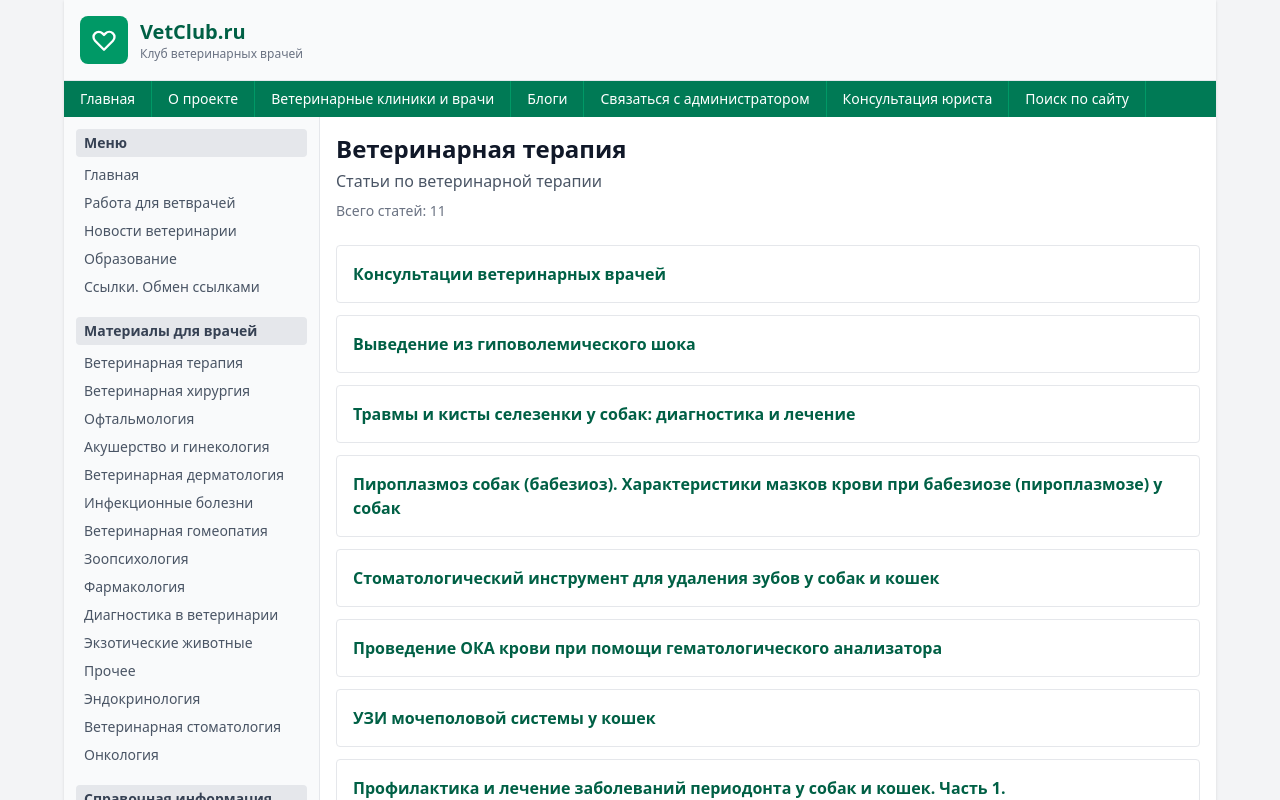
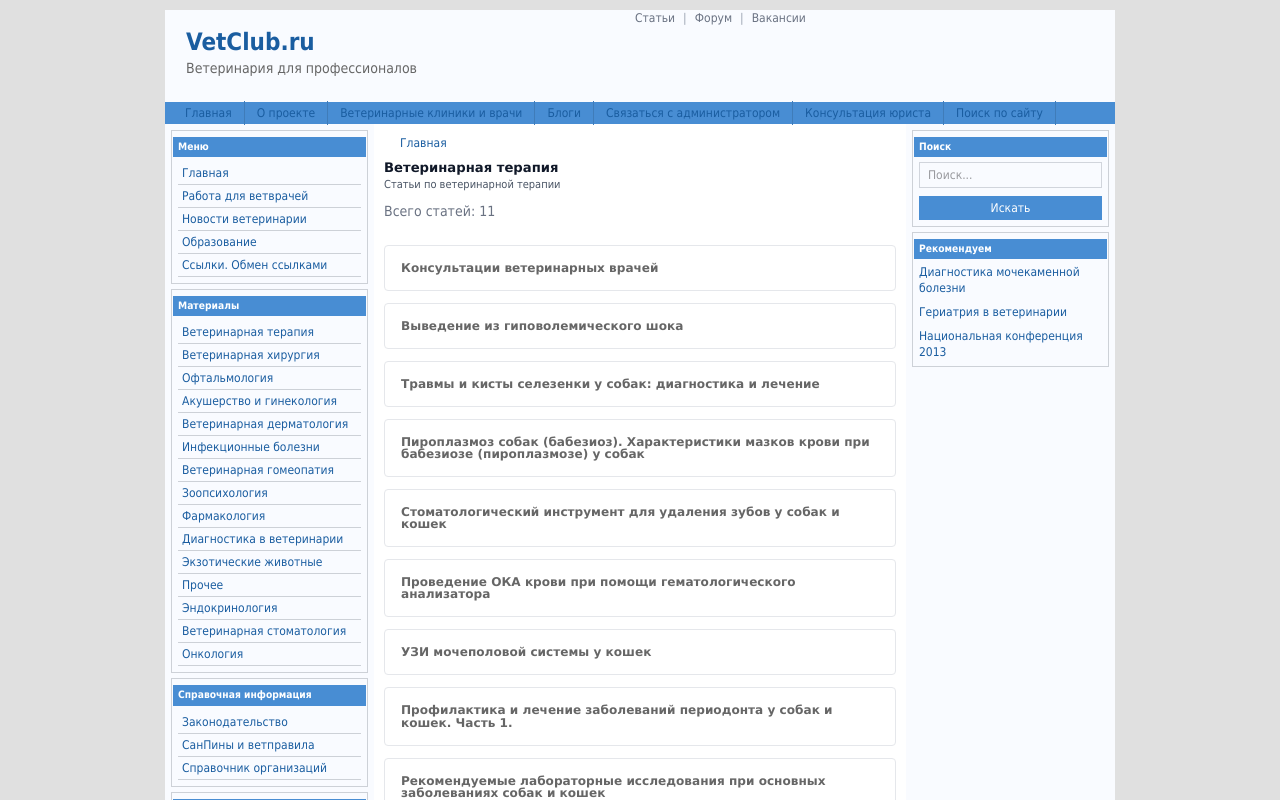
Before and after one commit to veterinar/vetclub-next, a Next.js app: page /category/therapy in a window 1280 px wide. Shown: the top 800 px of the page. Built offline with nearby package versions, Linux system fonts and the light colour scheme.

Commit message:
Original Joomla style: blue theme, 3-column layout, modules

```diff
--- a/src/app/globals.css
+++ b/src/app/globals.css
@@ -3,12 +3,120 @@
 @plugin "@tailwindcss/typography";
 
 :root {
-  --font-sans: ui-sans-serif, system-ui, -apple-system, BlinkMacSystemFont,
+  --font-sans: Tahoma, ui-sans-serif, system-ui, -apple-system, BlinkMacSystemFont,
     "Segoe UI", Roboto, "Helvetica Neue", Arial, sans-serif;
   --font-mono: ui-monospace, SFMono-Regular, Menlo, Monaco, Consolas,
     "Liberation Mono", "Courier New", monospace;
+  --color-primary: #488dd3;
+  --color-primary-dark: #3f7cb9;
+  --color-bg: #e0e0e0;
+  --color-text: #3a393e;
+  --color-link: #1a5da0;
+  --color-sidebar: #f9fbff;
+  --color-content: #ffffff;
+  --color-heading: #c00;
 }
 
 body {
   font-family: var(--font-sans);
+  color: var(--color-text);
+  background: var(--color-bg);
+  font-size: 11px;
+  line-height: 130%;
 }
+
+a {
+  color: var(--color-link);
+  text-decoration: none;
+}
+
+a:hover {
+  text-decoration: underline;
+}
+
+h1, h2, h3, h4, h5, h6 {
+  font-family: Verdana, Arial, Tahoma, Helvetica, sans-serif;
+  font-weight: 700;
+  line-height: 100%;
+}
+
+h1 { font-size: 120%; }
+h2 { font-size: 110%; color: #666; }
+h3 { font-size: 100%; }
+
+.module-heading {
+  color: #fff;
+  background: var(--color-primary);
+  padding: 5px;
+  margin: 0 -5px 5px -5px;
+  font-weight: 700;
+  font-size: 93%;
+  line-height: 100%;
+}
+
+.content-box {
+  background: var(--color-content);
+  border: 1px solid #e0e0e0;
+  padding: 6px 5px;
+  margin-bottom: 5px;
+}
+
+.sidebar-box {
+  background: var(--color-sidebar);
+  border: 1px solid #cdd1d7;
+  padding: 6px;
+  margin-bottom: 5px;
+}
+
+.component-heading {
+  color: #fff;
+  background: var(--color-primary);
+  margin-top: 6px;
+  margin-bottom: 10px;
+  margin-left: -4px;
+  margin-right: -4px;
+  padding: 6px;
+  font-weight: 700;
+}
+
+.content-heading {
+  color: #c00;
+  background: #f4f7fe;
+  font-size: 110%;
+  font-weight: 700;
+  padding: 5px 0;
+}
+
+.small-text {
+  font-size: 90%;
+}
+
+.section-header {
+  color: #a3a8af;
+  background: #e0e0e0;
+  font-weight: 700;
+  padding: 0 4px;
+  line-height: 20px;
+}
+
+.nav-link {
+  display: block;
+  padding: 3px 0;
+  text-indent: 4px;
+  width: 100%;
+  border-bottom: 1px solid #cdd1d7;
+}
+
+.nav-link:hover {
+  background: var(--color-primary);
+  color: #fff;
+  text-decoration: none;
+}
+
+.pathway {
+  display: block;
+  margin-top: 5px;
+  font-weight: 400;
+  padding-left: 8px;
+  margin-bottom: 10px;
+}
--- a/src/app/layout.tsx
+++ b/src/app/layout.tsx
@@ -1,8 +1,8 @@
 import type { Metadata } from "next";
 import { Geist, Geist_Mono } from "next/font/google";
 import "./globals.css";
+import menuData from "@/data/menu.json";
 import Link from "next/link";
-import menuData from "@/data/menu.json";
 
 const geistSans = Geist({
   variable: "--font-geist-sans",
@@ -15,8 +15,8 @@ const geistMono = Geist_Mono({
 });
 
 export const metadata: Metadata = {
-  title: "Клуб ветеринарных врачей VetClub.ru",
-  description: "Социальная сеть для ветеринарных врачей. Справочная информация, обмен опытом, форум, вакансии, блоги.",
+  title: "VetClub.ru - Ветеринария для профессионалов",
+  description: "Первая в России социальная сеть ветеринарных врачей",
 };
 
 export default function RootLayout({
@@ -26,123 +26,163 @@ export default function RootLayout({
 }>) {
   return (
     <html lang="ru">
-      <body
-        className={`${geistSans.variable} ${geistMono.variable} antialiased bg-gray-100 text-gray-900 min-h-screen`}
-      >
-        <div className="max-w-6xl mx-auto bg-white min-h-screen shadow-sm">
-          {/* Header / Logo */}
-          <div className="bg-gray-50 border-b border-gray-200">
-            <div className="p-4">
-              <Link href="/" className="flex items-center gap-3">
-                <div className="w-12 h-12 bg-emerald-600 rounded-lg flex items-center justify-center">
-                  <svg xmlns="http://www.w3.org/2000/svg" className="w-7 h-7 text-white" fill="none" viewBox="0 0 24 24" stroke="currentColor">
-                    <path strokeLinecap="round" strokeLinejoin="round" strokeWidth={2} d="M4.318 6.318a4.5 4.5 0 000 6.364L12 20.364l7.682-7.682a4.5 4.5 0 00-6.364-6.364L12 7.636l-1.318-1.318a4.5 4.5 0 00-6.364 0z" />
-                  </svg>
+      <body className={`${geistSans.variable} ${geistMono.variable} antialiased min-h-screen`}>
+        <div className="wrapper" style={{ maxWidth: 950, margin: '0 auto' }}>
+          {/* Top Header */}
+          <div id="top-head" style={{ border: '0 6px solid #bec1c7', background: '#f9fbff', height: 92 }}>
+            <div className="relative">
+              <span id="logo" style={{ position: 'absolute', top: 16, left: 21, width: 317, height: 68 }}>
+                <Link href="/" className="text-2xl font-bold" style={{ color: '#1a5da0' }}>
+                  VetClub.ru
+                </Link>
+                <span className="block text-sm" style={{ color: '#666' }}>Ветеринария для профессионалов</span>
+              </span>
+              <div id="top-mod" style={{ margin: '10px 5px 10px 470px', height: 47, overflow: 'hidden' }}>
+                <div className="flex items-center gap-2 text-xs">
+                  <span className="text-gray-500">Статьи</span>
+                  <span className="text-gray-400">|</span>
+                  <span className="text-gray-500">Форум</span>
+                  <span className="text-gray-400">|</span>
+                  <span className="text-gray-500">Вакансии</span>
                 </div>
-                <div>
-                  <h1 className="text-xl font-bold text-emerald-800">VetClub.ru</h1>
-                  <p className="text-xs text-gray-500">Клуб ветеринарных врачей</p>
               </div>
-              </Link>
             </div>
           </div>
 
-          {/* Top Navigation */}
-          <nav className="bg-emerald-700 text-white">
-            <div className="flex flex-wrap">
-              {menuData.top.map((item, i) => (
+          {/* Horizontal Menu */}
+          <div id="horiz-menu" style={{ border: '6px 6px 0 6px solid #bec1c7', background: '#488dd3', height: 22 }}>
+            <nav className="flex items-center px-2 h-full">
+              {menuData.top.map((item) => (
                 <Link
-                  key={i}
+                  key={item.href}
                   href={item.href}
-                  className="px-4 py-2 text-sm hover:bg-emerald-800 transition-colors border-r border-emerald-600"
+                  className="text-white text-xs px-3 py-1 hover:bg-[#3f7cb9]"
+                  style={{ borderRight: '1px solid #3f7cb9' }}
+                >
+                  {item.name}
+                </Link>
+              ))}
+            </nav>
+          </div>
+
+          {/* Main Content Area */}
+          <div id="outer-border" style={{ border: '0 6px 6px 6px solid #e0e0e0' }}>
+            <table className="outer w-full" cellPadding={0} cellSpacing={0}>
+              <tbody>
+                <tr className="align-top">
+                  {/* Left Sidebar */}
+                  <td className="left" style={{ width: '22%', border: '6px 6px 0 6px solid #cdd1d7', background: '#f9fbff', padding: 6 }}>
+                    <div className="sidepad">
+                      <div className="sidebar-box">
+                        <div className="module-heading">Меню</div>
+                        {menuData.left.map((item) => (
+                          <Link
+                            key={item.href}
+                            href={item.href}
+                            className="nav-link text-xs"
                           >
                             {item.name}
                           </Link>
                         ))}
                       </div>
-          </nav>
 
-          {/* Main Content Area */}
-          <div className="flex">
-            {/* Sidebar */}
-            <aside className="w-64 bg-gray-50 border-r border-gray-200 flex-shrink-0">
-              <div className="p-3">
-                {/* Menu Module */}
-                <div className="mb-4">
-                  <h3 className="bg-gray-200 text-gray-700 text-sm font-bold px-2 py-1 rounded mb-1">Меню</h3>
-                  <div className="space-y-0">
-                    {menuData.left.map((item, i) => (
+                      <div className="sidebar-box">
+                        <div className="module-heading">Материалы</div>
+                        {menuData.materials.map((item) => (
                           <Link
-                        key={i}
+                            key={item.href}
                             href={item.href}
-                        className="block px-2 py-1 text-sm text-gray-600 hover:bg-gray-200 hover:text-emerald-700 transition-colors"
+                            className="nav-link text-xs"
+                          >
+                            {item.name}
+                          </Link>
+                        ))}
+                      </div>
+
+                      <div className="sidebar-box">
+                        <div className="module-heading">Справочная информация</div>
+                        {menuData.reference.map((item) => (
+                          <Link
+                            key={item.href}
+                            href={item.href}
+                            className="nav-link text-xs"
+                          >
+                            {item.name}
+                          </Link>
+                        ))}
+                      </div>
+
+                      <div className="sidebar-box">
+                        <div className="module-heading">Справочники</div>
+                        {menuData.guides.map((item) => (
+                          <Link
+                            key={item.href}
+                            href={item.href}
+                            className="nav-link text-xs"
                           >
                             {item.name}
                           </Link>
                         ))}
                       </div>
                     </div>
+                  </td>
 
-                {/* Materials Module */}
-                <div className="mb-4">
-                  <h3 className="bg-gray-200 text-gray-700 text-sm font-bold px-2 py-1 rounded mb-1">Материалы для врачей</h3>
-                  <div className="space-y-0">
-                    {menuData.materials.map((item, i) => (
-                      <Link
-                        key={i}
-                        href={item.href}
-                        className="block px-2 py-1 text-sm text-gray-600 hover:bg-gray-200 hover:text-emerald-700 transition-colors"
-                      >
-                        {item.name}
-                      </Link>
-                    ))}
+                  {/* Middle Content */}
+                  <td className="middle" style={{ border: '6px 6px 0 6px solid #e0e0e0', background: '#fff', padding: '6px 10px' }}>
+                    <div className="padding">
+                      <div className="pathway">
+                        <span className="pathway text-xs">
+                          <Link href="/" className="hover:underline">Главная</Link>
+                        </span>
                       </div>
+                      {children}
+                    </div>
+                  </td>
+
+                  {/* Right Sidebar */}
+                  <td className="right" style={{ width: '22%', border: '6px 6px 0 6px solid #cdd1d7', background: '#f9fbff', padding: 6 }}>
+                    <div className="sidepad">
+                      <div className="sidebar-box">
+                        <div className="module-heading">Поиск</div>
+                        <form className="flex flex-col gap-2">
+                          <input
+                            type="text"
+                            placeholder="Поиск..."
+                            className="w-full px-2 py-1 text-xs border border-gray-300"
+                          />
+                          <button type="submit" className="text-xs bg-[#488dd3] text-white px-2 py-1">
+                            Искать
+                          </button>
+                        </form>
                       </div>
 
-                {/* Reference Module */}
-                <div className="mb-4">
-                  <h3 className="bg-gray-200 text-gray-700 text-sm font-bold px-2 py-1 rounded mb-1">Справочная информация</h3>
-                  <div className="space-y-0">
-                    {menuData.reference.map((item, i) => (
-                      <Link
-                        key={i}
-                        href={item.href}
-                        className="block px-2 py-1 text-sm text-gray-600 hover:bg-gray-200 hover:text-emerald-700 transition-colors"
-                      >
-                        {item.name}
+                      <div className="sidebar-box">
+                        <div className="module-heading">Рекомендуем</div>
+                        <div className="text-xs space-y-2">
+                          <Link href="/content/view/58/63/" className="block hover:underline">
+                            Диагностика мочекаменной болезни
                           </Link>
-                    ))}
-                  </div>
-                </div>
-
-                {/* Guides Module */}
-                <div className="mb-4">
-                  <h3 className="bg-gray-200 text-gray-700 text-sm font-bold px-2 py-1 rounded mb-1">Справочники</h3>
-                  <div className="space-y-0">
-                    {menuData.guides.map((item, i) => (
-                      <Link
-                        key={i}
-                        href={item.href}
-                        className="block px-2 py-1 text-sm text-gray-600 hover:bg-gray-200 hover:text-emerald-700 transition-colors"
-                      >
-                        {item.name}
+                          <Link href="/content/view/385/73/" className="block hover:underline">
+                            Гериатрия в ветеринарии
                           </Link>
-                    ))}
+                          <Link href="/content/view/387/57/" className="block hover:underline">
+                            Национальная конференция 2013
+                          </Link>
                         </div>
                       </div>
                     </div>
-            </aside>
-
-            {/* Content */}
-            <main className="flex-1 p-4">
-              {children}
-            </main>
+                  </td>
+                </tr>
+              </tbody>
+            </table>
           </div>
 
           {/* Footer */}
-          <footer className="bg-gray-100 border-t border-gray-200 p-4 text-center text-sm text-gray-500">
-            <p>© 2008–2026 VetClub.ru — Клуб ветеринарных врачей</p>
-          </footer>
+          <div id="bot-footer" style={{ border: '6px 6px 0 6px solid #cdd1d7', background: '#babfc7', height: 38, textAlign: 'center', lineHeight: '38px', color: '#74777c' }}>
+            <span className="text-xs">
+              © 2008-2014 VetClub.ru - Ветеринария для профессионалов
+            </span>
+          </div>
         </div>
       </body>
     </html>
```
Also changed, not shown: src/app/page.tsx (+41 -6 lines). Lines whose indentation alone changed are shown as unchanged.
